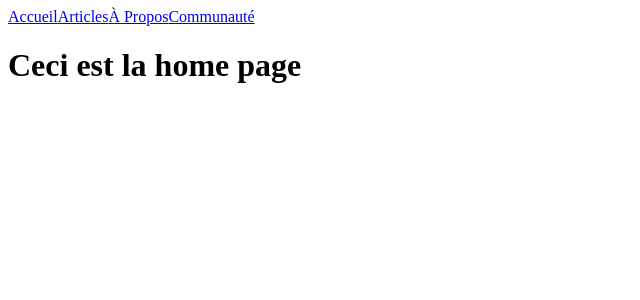
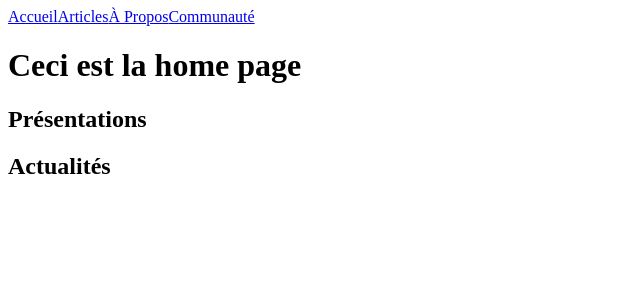
Before and after one commit to Vincent-vst/Sauvetage, a React (Create React App) app in the folder sauvetage-app/: page / in a window 1280 px wide. Shown: the top 300 px of the page, without its empty margins (0-640 px from the left). Built offline with nearby package versions, Linux system fonts and the light colour scheme.

Commit message:
Basic stuff in accueil, pres, actualites, articles

```diff
--- a/sauvetage-app/src/components/Actualites.js
+++ b/sauvetage-app/src/components/Actualites.js
@@ -0,0 +1,9 @@
+const Actualites = () => {
+    return (
+        <div className="actualites">
+            <h2>Actualités</h2>
+        </div>
+    );
+};
+
+export default Actualites;
--- a/sauvetage-app/src/components/Pres.js
+++ b/sauvetage-app/src/components/Pres.js
@@ -0,0 +1,9 @@
+const Pres = () => {
+    return (
+        <div className="presentation">
+            <h2>Présentations</h2>
+        </div>
+    );
+};
+
+export default Pres;
--- a/sauvetage-app/src/pages/Accueil.js
+++ b/sauvetage-app/src/pages/Accueil.js
@@ -1,10 +1,14 @@
+import Actualites from "../components/Actualites";
 import Nav from "../components/Nav";
+import Pres from "../components/Pres";
 
 const Accueil = () => {
     return (
         <div className="accueil">
             <Nav />
             <h1>Ceci est la home page</h1>
+            <Pres />
+            <Actualites />
         </div>
     );
 };
--- a/sauvetage-app/src/pages/Articles.js
+++ b/sauvetage-app/src/pages/Articles.js
@@ -1,6 +1,9 @@
+import Nav from "../components/Nav";
+
 const Articles = () => {
     return (
         <div className="articles">
+        <Nav />
             <h1>Articles</h1>
         </div>
     )
```
